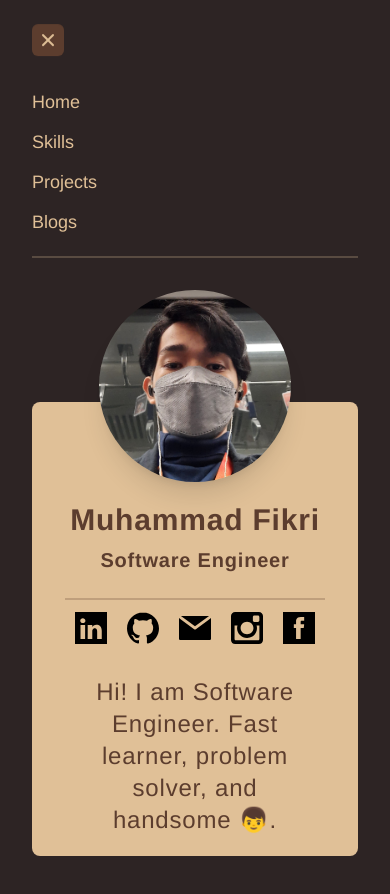
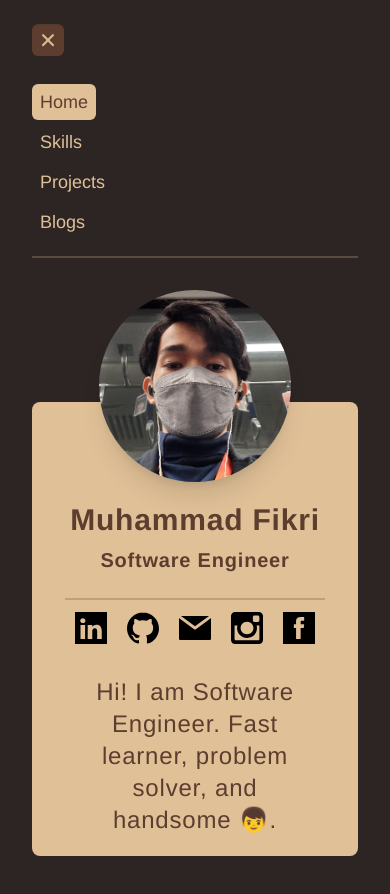
Before and after one commit to FixDev/my-portofolio, a Vue app: page / in a window 390 px wide. Both pictures are taken after a click on the element 48 px from the left and 40 px from the top of the page. Shown: the top 894 px of the page. Built offline with nearby package versions, Linux system fonts and the light colour scheme.

Commit message:
add logic actived menu

```diff
--- a/src/components/Navbar.vue
+++ b/src/components/Navbar.vue
@@ -1,5 +1,12 @@
 <script setup>
-import { ref } from "vue";
+import { ref, onMounted } from "vue";
+import { useRouter } from "vue-router";
+
+onMounted(() => {
+  const router = useRouter();
+  setActiveMenu(router.currentRoute.value.name);
+});
+
 const showMenu = ref(false);
 const navbarData = ref([
   {
@@ -26,6 +33,17 @@ const navbarData = ref([
 
 const toggleNav = () => {
   showMenu.value = !showMenu.value;
+};
+
+const setActiveMenu = (value) => {
+  const indexActive = navbarData.value.findIndex((obj) => obj.active === true);
+  navbarData.value[indexActive].active = false;
+
+  for (let i in navbarData.value) {
+    if (navbarData.value[i].name === value) {
+      navbarData.value[i].active = true;
+    }
+  }
 };
 </script>
 
@@ -68,11 +86,21 @@ const toggleNav = () => {
       class="flex-col mt-6 space-y-3 md:flex md:space-y-0 md:flex-row md:items-center md:space-x-12 md:mt-0"
     >
       <li
-        class="text-color-4 hover:text-white text-lg lg:text-2xl animate-fade-in-down"
+        class="animate-fade-in-down"
         v-for="nav in navbarData"
         :key="nav.name"
       >
-        <router-link :to="nav.route">
+        <router-link
+          :aria-current="nav.active ? 'page' : undefined"
+          :to="nav.route"
+          :class="[
+            nav.active
+              ? 'bg-color-4 text-color-2'
+              : 'text-color-4 hover:text-color-2 hover:bg-color-4',
+            'px-2 py-2 rounded-md text-lg lg:text-2xl',
+          ]"
+          @click="setActiveMenu(nav.name)"
+        >
           {{ nav.name }}
         </router-link>
       </li>
```
